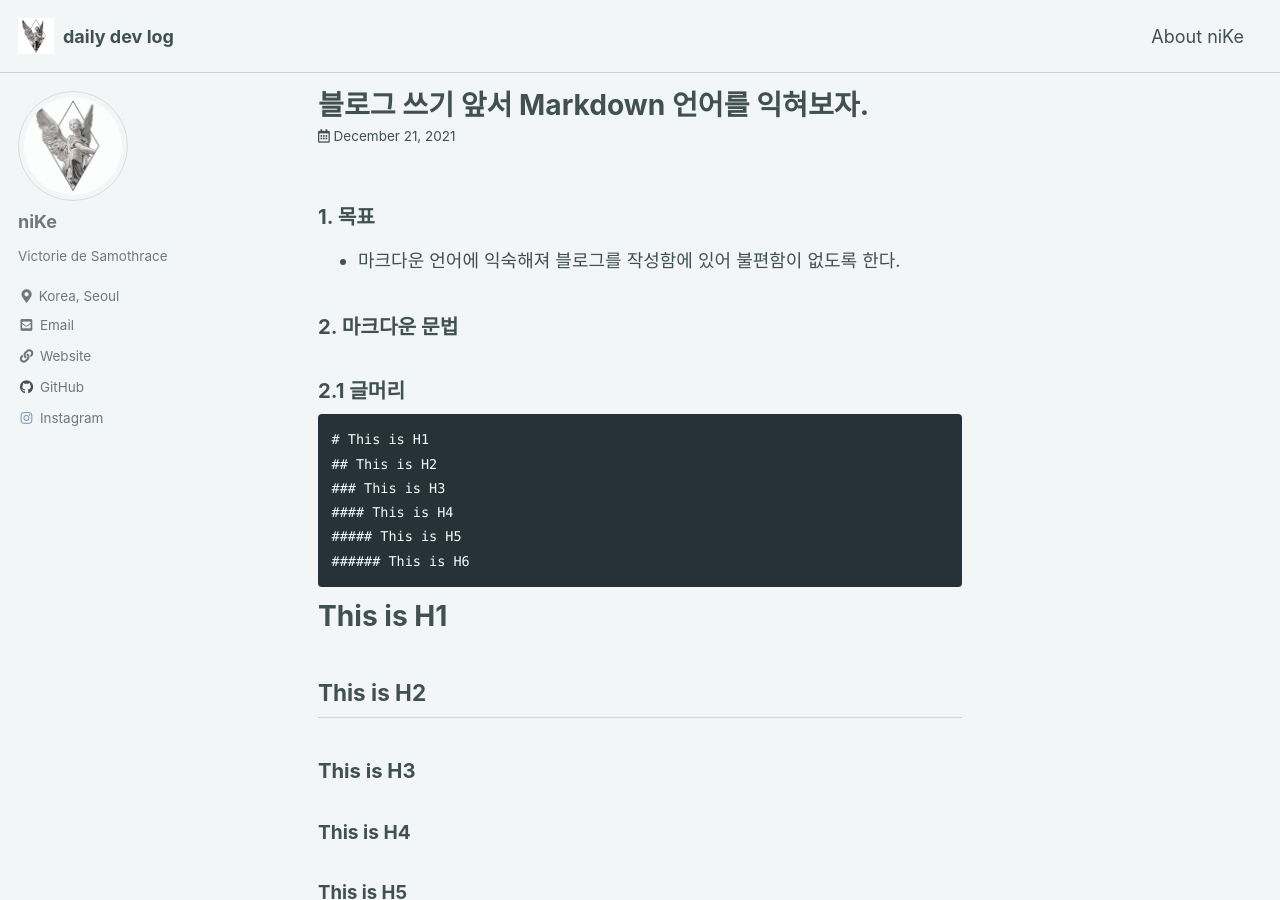
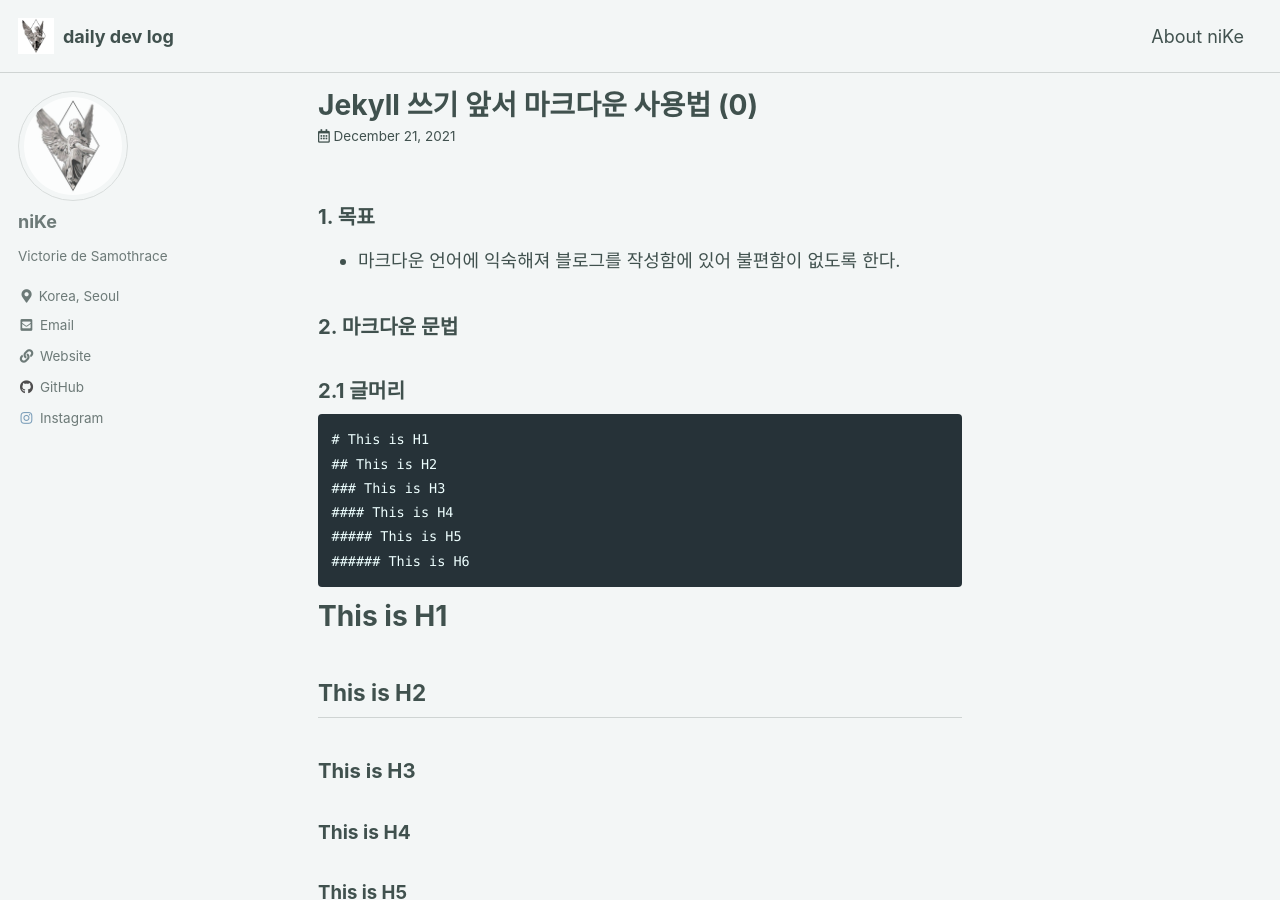
Before and after one commit to KwakTaeMin/KwakTaeMin.github.io, a Jekyll site: the page built from _posts/2021-12-21-markdown.md, in a window 1280 px wide and 900 px high. Built offline with Jekyll 4.4.1, drawn with Linux system fonts in a browser that asks for light colours; cached includes are drawn as plain includes; some of the changed text lies outside the part shown.

```diff
--- a/_posts/2021-12-21-markdown.md
+++ b/_posts/2021-12-21-markdown.md
@@ -3,7 +3,7 @@ author_profile: ture
 sidebar:
   nav:
 layout : single
-title : "블로그 쓰기 앞서 Markdown 언어를 익혀보자."
+title : "Jekyll 쓰기 앞서 마크다운 사용법 (0)"
 ---
 
 ### 1. 목표
```
Also changed, not shown: _posts/2023-07-04-Jekyll 꾸며보기(1).md (renamed from _posts/2023-07-04-Github.io 예쁘게 꾸미기.md, +1 -1 lines).
